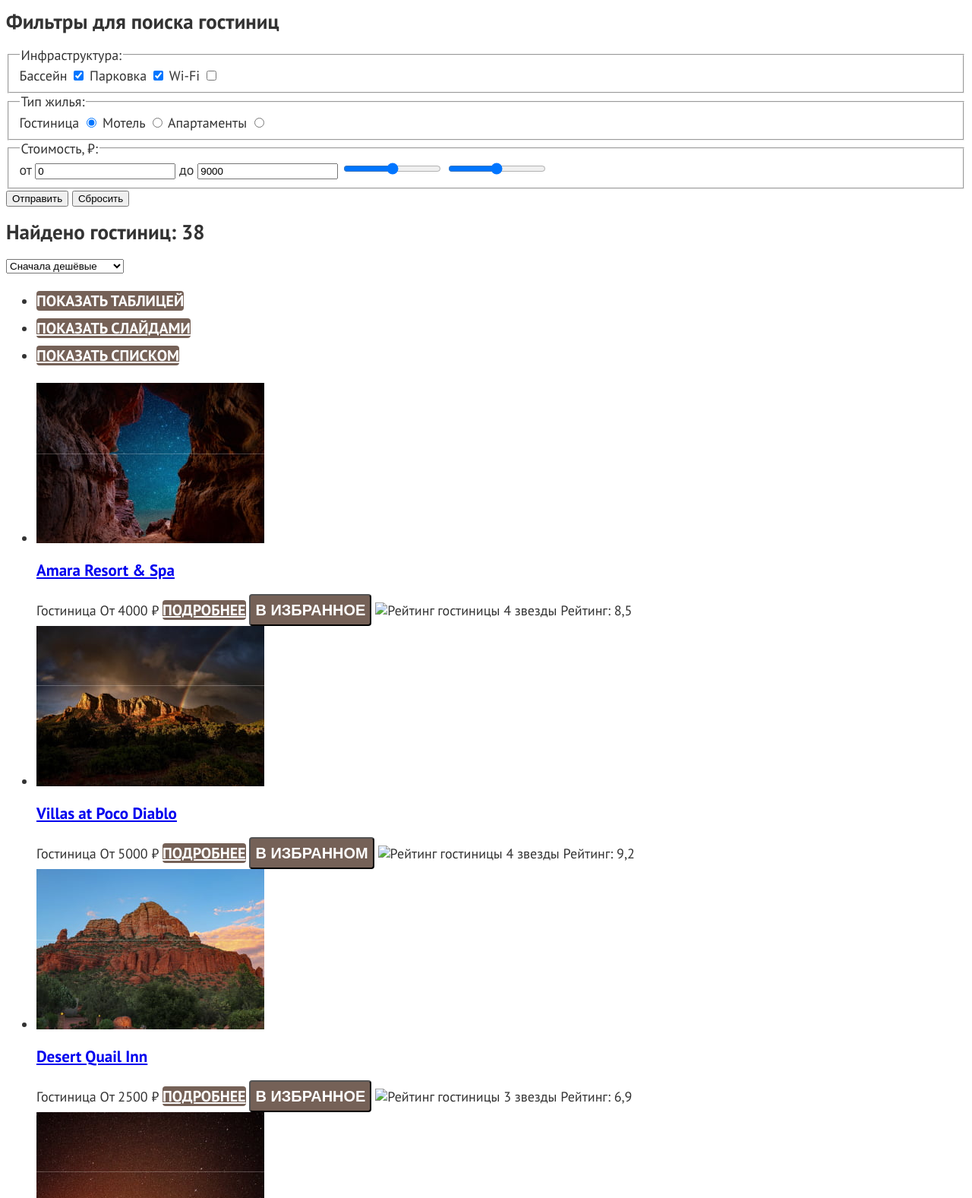
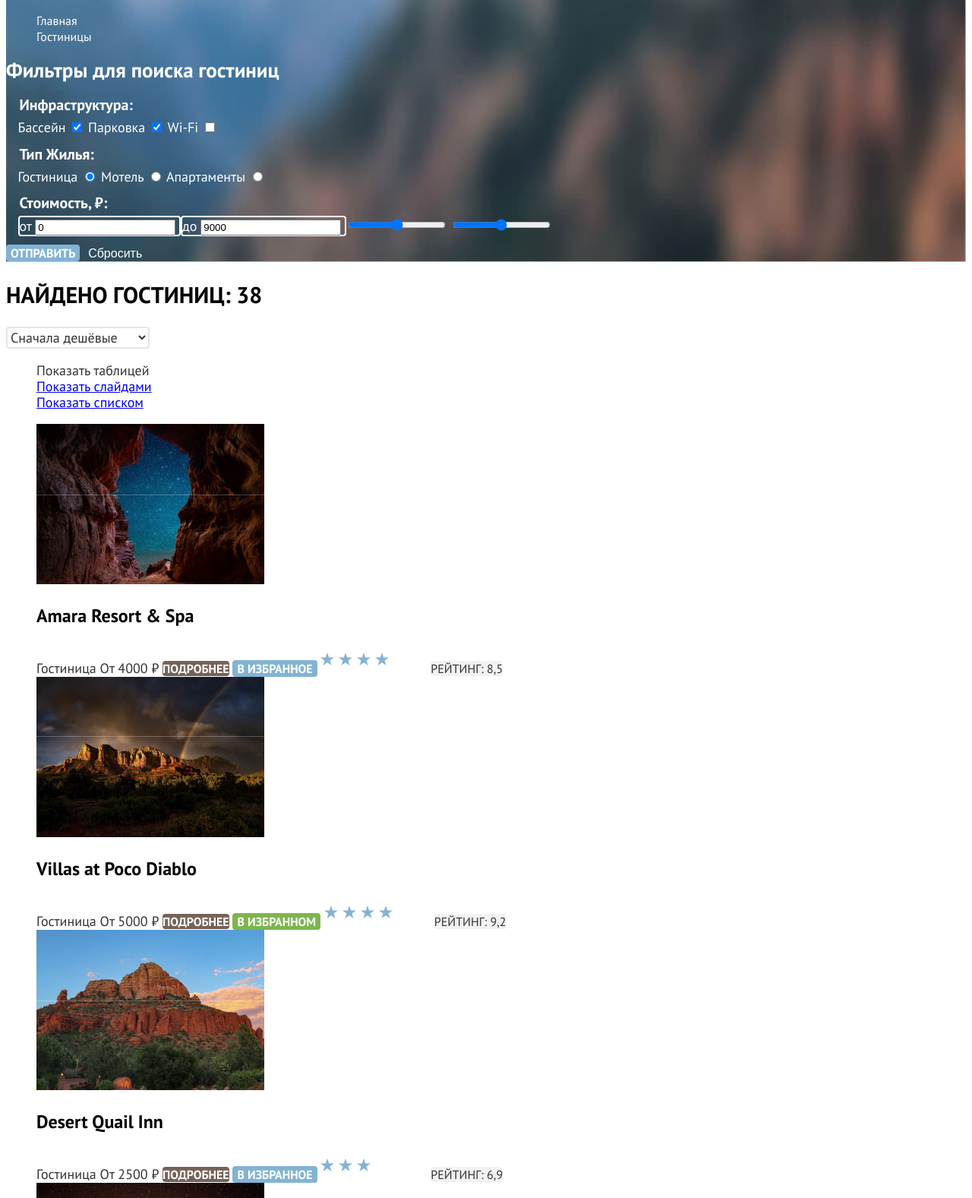
Before and after one commit to htmlacademy-htmlcss/1873833-sedona-34, a plain HTML site: page catalog.html in a window 1280 px wide. Shown: the part 441-2018 px from the top of the page at 76% size. Drawn offline with Linux system fonts and the light colour scheme.

Commit message:
базовая стилизация всех страниц

```diff
--- a/catalog.html
+++ b/catalog.html
@@ -10,34 +10,32 @@
 <body>
   <header class="page-header">
 		<nav class="navigation">
-      <a class="navigation-logo" href="index.html">
 			<img class="page-header-logo" alt="Логотип city of Sedona" src="images/sedona-logo.svg" width="139" height="70">
-      </a>
 			<ul class="navigation-list">
-        <li class="navigation-list-item">
+				<li class="navigation-item">
 					<a class="navigation-link" href="index.html">Главная</a>
 				</li>
-        <li class="navigation-list-item">
+				<li class="navigation-item">
 					<a class="navigation-link" href="about.html">О Седоне</a>
 				</li>
-        <li class="navigation-list-item">
-          <span class="navigation-link navigation-link-current">Гостиницы</span>
+				<li class="navigation-item">
+					<span class="navigation-link navigation-link-current" href="catalog.html">Гостиницы</span>
 				</li>
 			</ul>
 			<ul class="navigation-list navigation-user">
-        <li class="navigation-list-item">
-          <a class="navigation-link button" href="search.html">
+				<li class="navigation-item">
+					<a class="navigation-link icon" href="search.html">
 						<span class="visually-hidden">Поиск</span>
 					</a>
 				</li>
-        <li class="navigation-list-item">
-          <a class="navigation-link button" href="favorites.html">
+				<li class="navigation-item">
+					<a class="navigation-link icon" href="favorites.html">
 						<span class="visually-hidden">Избранное</span>
 						<span><sup>13</sup></span>
 					</a>
 				</li>
-        <li class="navigation-list-item">
-          <a class="navigation-link button" href="fast-search.html">
+				<li class="navigation-item">
+					<a class="button button-small navigation-link" href="fast-search.html">
 						<span class="visually-hidden">Хочу сюда!</span>
 					</a>
 				</li>
@@ -45,18 +43,18 @@
 		</nav>
 	</header>
   <main class="page-main">
+    <section class="hotels-filters">
     <h1 class="catalog-title">Гостиницы Седоны</h1>
-    <ul class="catalog-breadcrumbs">
-      <li class="catalog-breadcrumbs-item">
-        <a class="catalog-breadcrumbs-link button" href="index.html">
+    <ul class="breadcrumbs">
+      <li class="breadcrumbs-item">
+        <a class="breadcrumbs-link" href="index.html">
           <span class="visually-hidden">Главная</span>
         </a>
       </li>
-      <li class="catalog-breadcrumbs-item">
-        <span class="catalog-breadcrumbs-item-content">Гостиницы</span>
+      <li class="breadcrumbs-item">
+        <span class="breadcrumbs-link-current">Гостиницы</span>
       </li>
     </ul>
-    <section class="hotels-filters">
       <h2 class="visually-hidden">Фильтры для поиска гостиниц</h2>
       <form class="hotels-filters-form" action="https://echo.htmlacademy.ru/" method="get">
         <fieldset class="hotels-filters-group">
@@ -86,21 +84,21 @@
         <fieldset class="hotels-filters-group">
           <legend class="hotels-filters-group-title">Стоимость, ₽:</legend>
           <!--На ретро сказали пока не делать этот фильтр, в 9 блоке покажут-->
-          <label class="visually-hidden">от
+          <label class="cost-input visually-hidden">от
             <input type="text" name="cost-from" placeholder="от" value="0">
           </label>
-          <label class="visually-hidden">до
+          <label class="cost-input visually-hidden">до
             <input type="text" name="cost-to" placeholder="до" value="9000">
           </label>
           <input type="range" name="range-from">
           <input type="range" name="range-to">
         </fieldset>
-        <button class="hotels-filters-submit-button" type="submit">Отправить</button>
-        <button class="hotels-filters-reset-button" type="reset">Сбросить</button>
+        <button class="button button-second button-small" type="submit">Отправить</button>
+        <button class="button-reset" type="reset">Сбросить</button>
       </form>
     </section>
     <section class="hotels-result">
-      <h2 class="hotels-result-title">Найдено гостиниц: 38</h2>
+      <h2 class="hotels-result-title title">Найдено гостиниц: 38</h2>
       <div class="hotels-sorting">
         <select class="control-select" aria-label="Сортировка">
           <option value="cheap">Сначала дешёвые</option>
@@ -111,17 +109,17 @@
       <div class="display-options">
         <ul class="display-options-list">
           <li class="display-options-item">
-            <span class="button display-options-content">
+            <span class="display-options-link">
               <span class="visually-hidden">Показать таблицей</span>
             </span>
           </li>
           <li class="display-options-item">
-            <a class="button display-options-link" href="#">
+            <a class="display-options-link" href="#">
               <span class="visually-hidden">Показать слайдами</span>
             </a>
           </li>
           <li class="display-options-item">
-            <a class="button display-options-link" href="#">
+            <a class="display-options-link" href="#">
               <span class="visually-hidden">Показать списком</span>
             </a>
           </li>
@@ -137,9 +135,9 @@
             </a>
             <span class="hotel-card-type">Гостиница</span>
             <span class="hotel-card-cost">От 4000 ₽</span>
-            <a class="button button-hotel-card-link" href="#">Подробнее</a>
-            <button class="button button-to-favorites" type="button">В избранное</button>
-            <img class="stars-rating" src="#" alt="Рейтинг гостиницы 4 звезды">
+            <a class="button button-small button-more" href="#">Подробнее</a>
+            <button class="button button-second button-small" type="button">В избранное</button>
+            <img class="stars-rating" src="/images/four-stars.svg" alt="Рейтинг гостиницы 4 звезды">
             <span class="overall-rating">Рейтинг: 8,5</span>
           </div>
         </li>
@@ -152,9 +150,9 @@
             </a>
             <span class="hotel-card-type">Гостиница</span>
             <span class="hotel-card-cost">От 5000 ₽</span>
-            <a class="button button-hotel-card-link" href="#">Подробнее</a>
-            <button class="button button-in-favorites" type="button">В избранном</button>
-            <img class="stars-rating" src="#" alt="Рейтинг гостиницы 4 звезды">
+            <a class="button button-small button-more" href="#">Подробнее</a>
+            <button class="button button-select button-small" type="button">В избранном</button>
+            <img class="stars-rating" src="/images/four-stars.svg" alt="Рейтинг гостиницы 4 звезды">
             <span class="overall-rating">Рейтинг: 9,2</span>
           </div>
         </li>
@@ -167,9 +165,9 @@
             </a>
             <span class="hotel-card-type">Гостиница</span>
             <span class="hotel-card-cost">От 2500 ₽</span>
-            <a class="button button-hotel-card-link" href="#">Подробнее</a>
-            <button class="button button-to-favorites" type="button">В избранное</button>
-            <img class="stars-rating" src="#" alt="Рейтинг гостиницы 3 звезды">
+            <a class="button button-small button-more" href="#">Подробнее</a>
+            <button class="button button-second button-small" type="button">В избранное</button>
+            <img class="stars-rating" src="/images/three-stars.svg" alt="Рейтинг гостиницы 3 звезды">
             <span class="overall-rating">Рейтинг: 6,9</span>
           </div>
         </li>
@@ -182,9 +180,9 @@
             </a>
             <span class="hotel-card-type">Гостиница</span>
             <span class="hotel-card-cost">От 1500 ₽</span>
-            <a class="button button-hotel-card-link" href="#">Подробнее</a>
-            <button class="button button-to-favorites" type="button">В избранное</button>
-            <img class="stars-rating" src="#" alt="Рейтинг гостиницы 2 звезды">
+            <a class="button button-small button-more" href="#">Подробнее</a>
+            <button class="button button-second button-small" type="button">В избранное</button>
+            <img class="stars-rating" src="/images/two-stars.svg" alt="Рейтинг гостиницы 2 звезды">
             <span class="overall-rating">Рейтинг: 5,0</span>
           </div>
         </li>
@@ -192,23 +190,23 @@
       <div class="pagination">
         <ul class="pagination-list">
           <li class="pagination-item">
-            <span class="pagination-item-content">1</span>
+            <span class="pagination-link pagination-link-current button button-big button-second">1</span>
           </li>
           <li class="pagination-item">
-            <a class="pagination-link" href="#">2</a>
+            <a class="pagination-link button button-big button-second" href="#">2</a>
           </li>
           <li class="pagination-item">
-            <a class="pagination-link" href="#">3</a>
+            <a class="pagination-link button button-big button-second" href="#">3</a>
           </li>
           <li class="pagination-item">
-            <a class="pagination-link" href="#">4</a>
+            <a class="pagination-link button button-big button-second" href="#">4</a>
           </li>
           <li class="pagination-item">
-            <a class="pagination-link" href="#">...</a>
+            <a class="pagination-link button button-big button-second" href="#">...</a>
             <span class="visually-hidden">Больше страниц</span>
           </li>
           <li class="pagination-item">
-            <a class="pagination-link" href="#">10</a>
+            <a class="pagination-link button button-big button-second" href="#">10</a>
           </li>
         </ul>
         <span>Гостиниц на странице:</span>
@@ -218,17 +216,15 @@
           <option value="8">8</option>
           <option value="12">12</option>
         </select>
-
-
       </div>
     </section>
 
     <section class="catalog-newsletter">
-      <h2 class="newsletter-title title">Подпишитесь на рассылку</h2>
-      <p class="newsletter-subtitle subtitle">Только полезная информация и никакого спама, честное бойскаутское!</p>
+      <h2 class="catalog-newsletter-title title">Подпишитесь на рассылку</h2>
+      <p class="catalog-newsletter-subtitle subtitle">Только полезная информация и никакого спама, честное бойскаутское!</p>
       <form class="newsletter-form" action="https://echo.htmlacademy.ru/" method="get">
-        <input class="field" type="email" name="newsletter-email" id="email-form" placeholder="Ваш e-mail">
-        <button class="newsletter-form-button">Подписаться</button>
+        <input class="newsletter-form-field" type="email" name="newsletter-email" id="email-form" placeholder="Ваш e-mail">
+        <button class="button button-second button-big newsletter-form-button">Подписаться</button>
       </form>
     </section>
   </main>
--- a/styles/styles.css
+++ b/styles/styles.css
@@ -21,6 +21,49 @@ body {
 	line-height: 21px;
 	background-color: #fff;
 	color: #333333;
+}
+
+.button {
+  font-family: inherit;
+  font-weight: 700;
+  text-align: center;
+  text-transform: uppercase;
+  color: #fff;
+  background-color: #756157;
+  border-radius: 4px;
+  border: none;
+  text-decoration: none;
+}
+
+.button-big {
+  font-size: 20px;
+  line-height: 36px;
+}
+
+.button-small {
+  font-size: 16px;
+  line-height: 20px;
+}
+
+.button-second {
+  background-color: #82B3D3;
+}
+
+.button-select {
+  background-color: #7DB54F;
+}
+
+.newsletter-form-button {
+  border-radius: 0px 10px 10px 0px;
+}
+
+.button-reset {
+  font-weight: 400;
+  font-size: 16px;
+  line-height: 20px;
+  background:none;
+  border: none;
+  color: #fff;
 }
 
 .navigation-list {
@@ -109,29 +152,6 @@ text-align: center;
   background-color: #83B3D31F;
 }
 
-.button {
-  font-weight: 700;
-  font-size: 20px;
-  line-height: 36px;
-  text-align: center;
-  text-transform: uppercase;
-  color: #fff;
-  background-color: #756157;
-  border-radius: 4px;
-}
-
-.search-hotels-button {
-  text-decoration: none;
-}
-
-.button-second {
-  background-color: #82B3D3;
-}
-
-.newsletter-form-button {
-  border-radius: 0px 10px 10px 0px;
-}
-
 .index-newsletter {
   background-image: url("../images/newsletter-background.jpg");
   background-size: 100% 411px;
@@ -140,12 +160,21 @@ text-align: center;
   color: #fff;
 }
 
-.newsletter-title {
+.index-newsletter-title {
   color: #fff;
+}
+
+.newsletter-form-field {
+  background-color: #F2F2F2;
+  border-radius: 10px 0px 0px 10px;
+  border: none;
 }
 
 .footer-social-list {
   list-style-type: none;
+}
+
+.footer-social-link {
   text-decoration: none;
 }
 
@@ -157,3 +186,96 @@ text-align: center;
   text-decoration: none;
   color: #000;
 }
+
+.hotels-filters {
+  background-color: #6ee9ff;
+  color: #fff;
+  background-image: url("../images/filters-background.jpg");
+  background-repeat: no-repeat;
+  background-size: 100% 100%;
+}
+
+.catalog-title {
+  font-size: 60px;
+  line-height: 78px;
+}
+
+.breadcrumbs {
+  font-size: 16px;
+  list-style-type: none;
+}
+
+.breadcrumbs-link{
+  text-decoration: none;
+  color: #fff;
+}
+
+.hotels-filters-group {
+  border: none;
+}
+
+.hotels-filters-group-title {
+  font-weight: 700;
+  font-size: 20px;
+  line-height: 26px;
+  text-transform: capitalize;
+}
+
+.cost-input {
+  border: 2px solid #FFFFFF;
+  border-radius: 4px;
+}
+
+.hotels-result-title {
+  text-align: left;
+}
+
+.control-select {
+  border: 2px solid #E5E5E5;
+  border-radius: 4px;
+  background-color: #fff;
+  font: inherit;
+  line-height: 21;
+  color: inherit;
+}
+
+.display-options-item {
+  list-style-type: none;
+}
+
+.hotels-cards-list {
+  list-style-type: none;
+}
+
+.hotel-card-link {
+  text-decoration: none;
+}
+
+.hotel-card-title {
+  font-size: 24px;
+  line-height: 28px;
+  color: #000000;
+}
+
+.overall-rating {
+  background-color: #F2F2F2;
+  border-radius: 4px;
+  font-size: 16px;
+  line-height: 20px;
+  text-align: center;
+  text-transform: uppercase;
+}
+
+.pagination-item {
+  list-style-type: none;
+}
+
+.pagination-link {
+  border: 1px solid #82B3D3;
+}
+
+.pagination-link-current {
+  background-color: #F2F2F2;
+  color: #000000;
+  border: none;
+}
```
Also changed, not shown: index.html (+6 -6 lines). Lines whose indentation alone changed are shown as unchanged.
